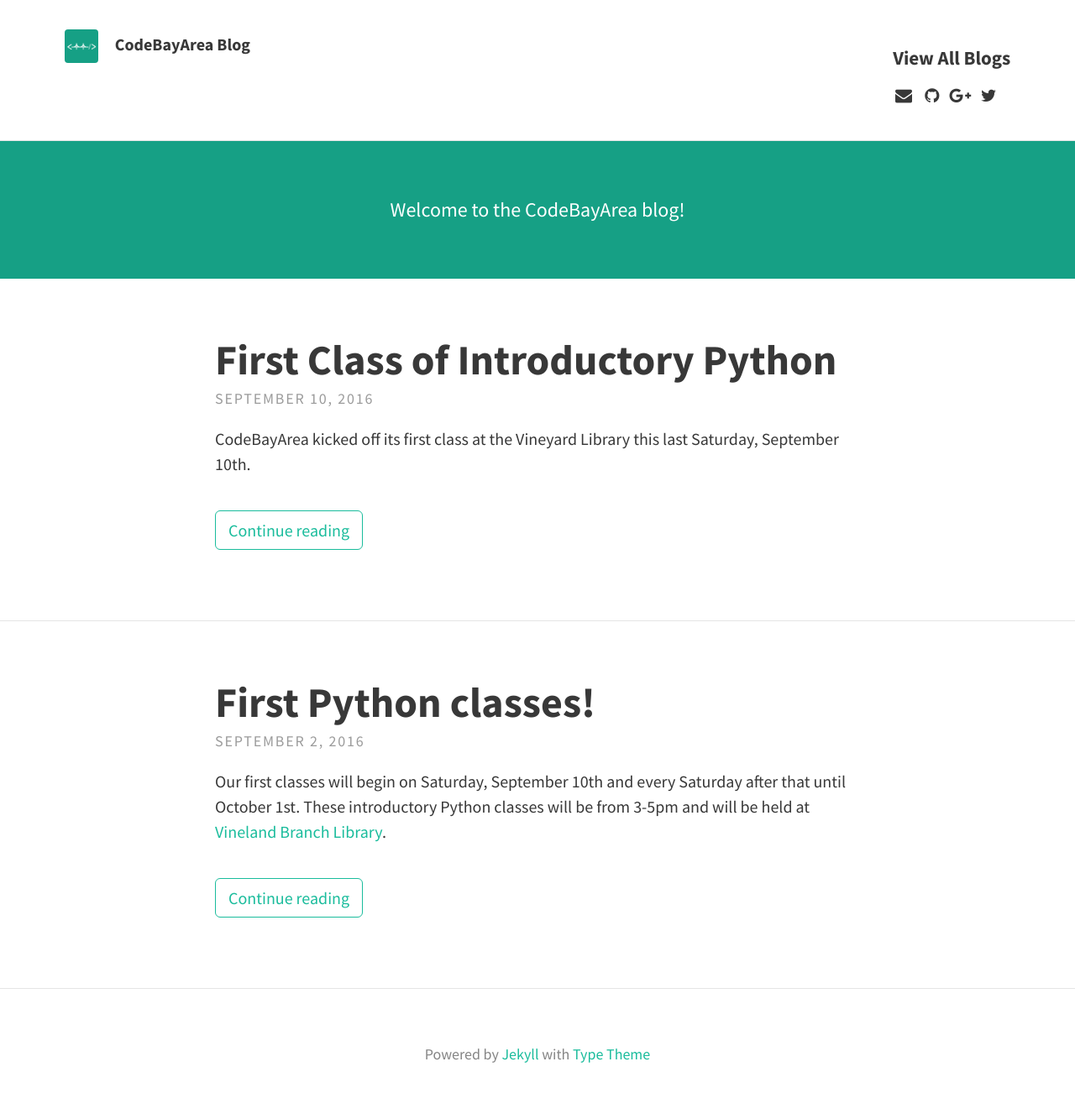
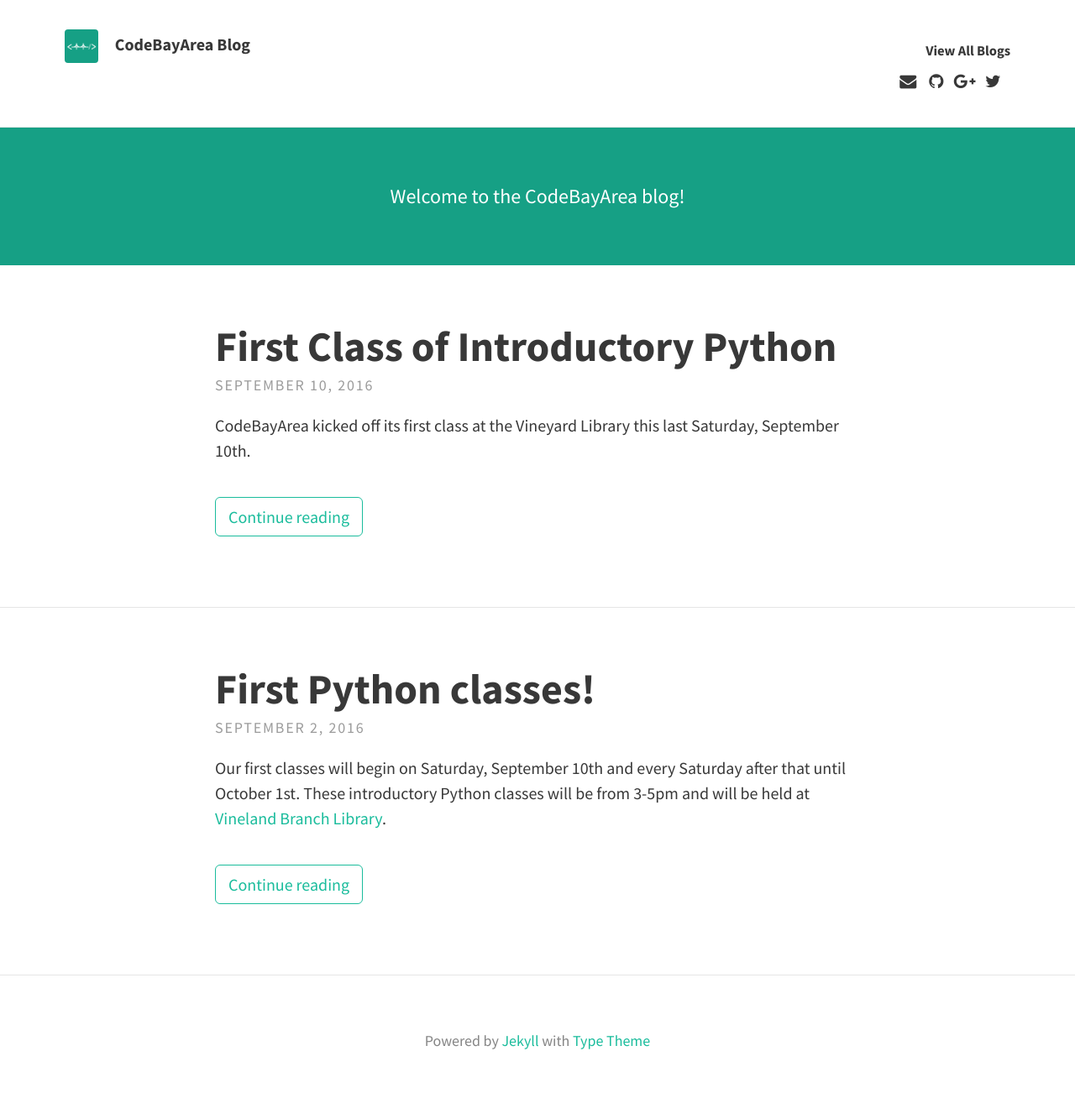
Before and after one commit to codebayarea/codebayarea.github.io, a Jekyll site: the page built from index.html, in a window 1280 px wide. Shown: the whole page at 84% size. Built offline with Jekyll 4.4.1, drawn with Linux system fonts in a browser that asks for light colours; nearby versions of some CDN libraries; the list of posts is cut into pages by our own code.

```diff
--- a/_includes/header.html
+++ b/_includes/header.html
@@ -25,7 +25,7 @@
 			{% endif %}
 			{% endfor %}
 			<!-- Social icons from Font Awesome, if enabled -->
-			<span><h4>View All Blogs</h4>
+			<span><h5>View All Blogs</h5>
 			{% include icons.html %}</span>
 		</ul>
 	</nav>
```
